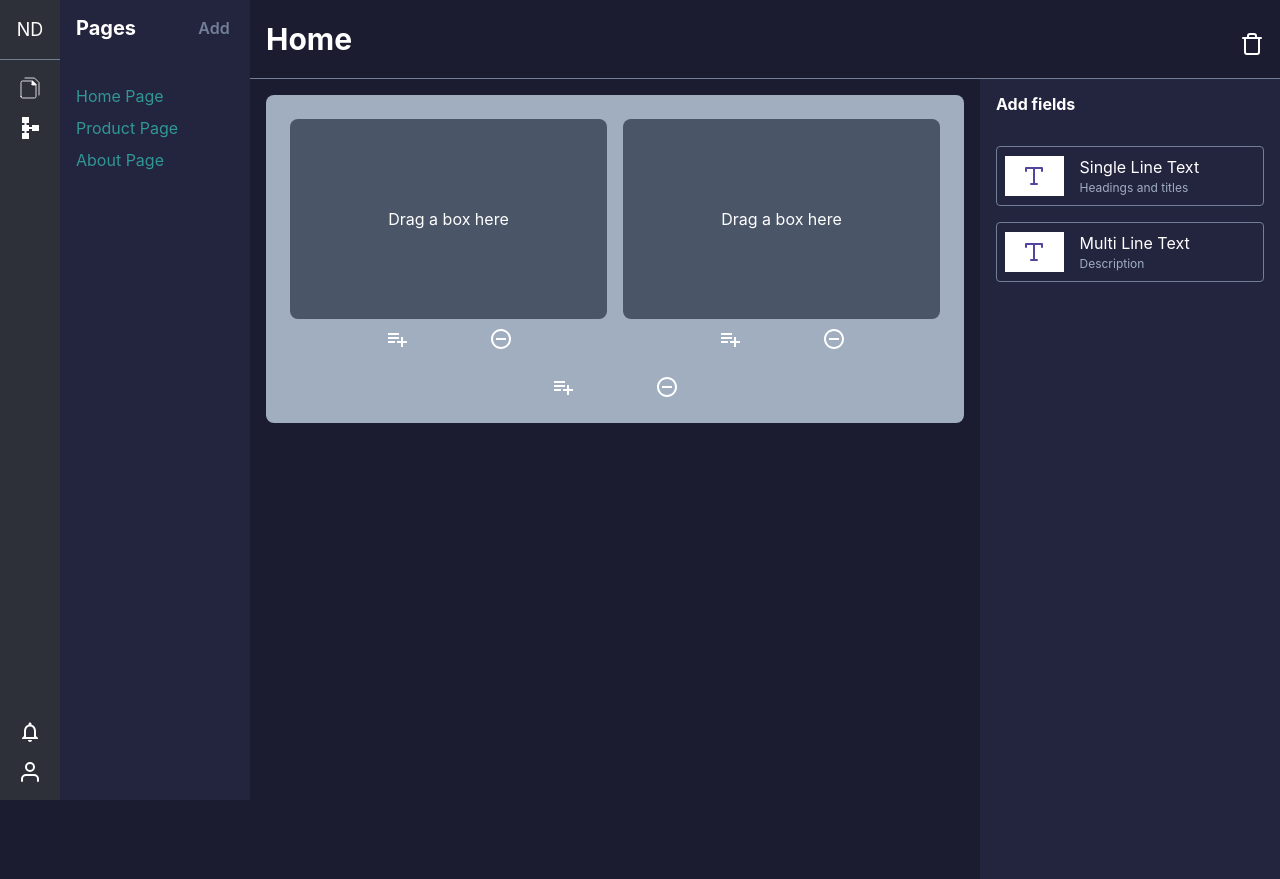
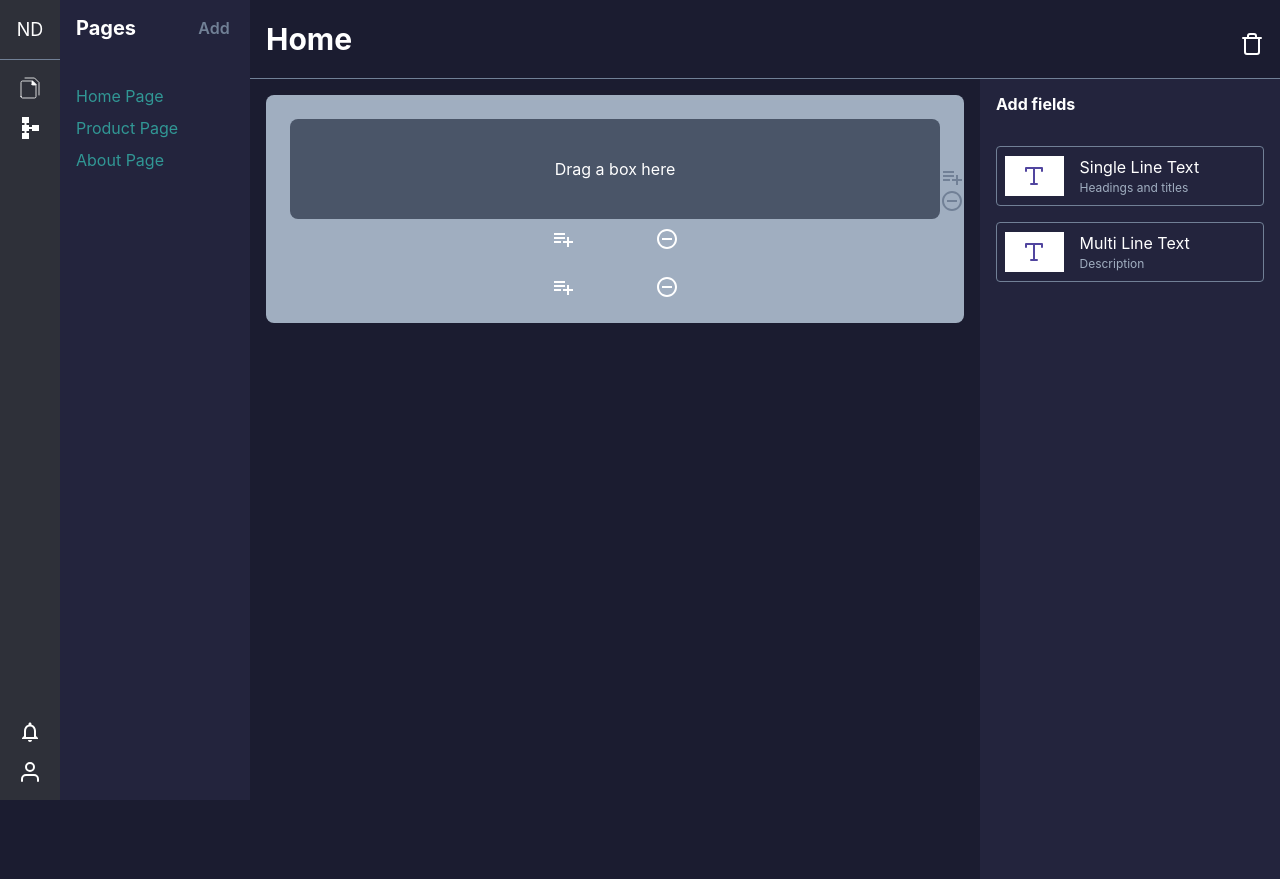
Before and after one commit to mbmohib/nudash, a React (Create React App) app: page / in a window 1280 px wide. Built offline with nearby package versions, Linux system fonts and the light colour scheme.

Commit message:
update handle section functionality using immer

```diff
--- a/src/components/DropZone.tsx
+++ b/src/components/DropZone.tsx
@@ -49,7 +49,7 @@ export default function DropZone({
     <div ref={drop} role={'DropZone'}>
       <Flex
         width="100%"
-        minHeight="200px"
+        minHeight="100px"
         bgColor={isActive ? 'gray.400' : 'gray.600'}
         justifyContent="center"
         alignItems="center"
--- a/src/screens/page.tsx
+++ b/src/screens/page.tsx
@@ -11,6 +11,7 @@ import {
   MdOutlinePlaylistAdd,
   MdOutlineRemoveCircleOutline,
 } from 'react-icons/md';
+import produce from 'immer';
 
 interface DraggableItem {
   id: string;
@@ -29,7 +30,7 @@ const initialRowState: DraggableItem = {
 
 export default function Page() {
   const [sections, setSections] = useState<Section[]>([
-    { id: 0, columns: [[initialRowState], [initialRowState]] },
+    { id: 0, columns: [[initialRowState]] },
   ]);
 
   const onFieldDrop = (type: FieldType, dropZoneId: string): void => {
@@ -46,18 +47,46 @@ export default function Page() {
 
   const handleSection = (type: RowActionType, id: number): void => {
     if (type === RowActionType.Add) {
-      const rowsCopy = [...sections];
       const position = id + 1;
 
-      rowsCopy.splice(position, 0, {
+      setSections(
+        produce(draft => {
+          draft.splice(position, 0, {
             id: sections.length,
             columns: [[{ ...initialRowState, id: nanoid() }]],
           });
-      setSections(rowsCopy);
+        }),
+      );
     }
 
     if (type === RowActionType.Delete) {
-      setSections(sections.filter(section => section.id !== id));
+      setSections(
+        produce(draft => {
+          return draft.filter(section => section.id !== id);
+        }),
+      );
+    }
+  };
+
+  const handleColumn = (
+    type: RowActionType,
+    sectionId: number,
+    columnId: number,
+  ): void => {
+    const sectionsCopy = [...sections];
+    const section = sectionsCopy.find(section => section.id === sectionId);
+    const totalColumns = section?.columns.length;
+
+    if (type === RowActionType.Add) {
+      if (totalColumns === 1) {
+        section?.columns.push([{ ...initialRowState, id: nanoid() }]);
+      }
+
+      sectionsCopy[sectionId] = section as Section;
+      setSections(sectionsCopy);
+    }
+
+    if (type === RowActionType.Delete) {
     }
   };
 
@@ -119,7 +148,8 @@ export default function Page() {
             >
               <Flex alignItems="center">
                 {section.columns.map((column, index) => (
-                  <Box width="100%" key={index} m="1">
+                  <Box width="100%" key={index} m="1" position="relative">
+                    <Box>
                       {column.map(row => (
                         <DropZone
                           id={row.id}
@@ -130,6 +160,46 @@ export default function Page() {
                           fieldType={row.fieldType}
                         />
                       ))}
+                    </Box>
+                    <Box
+                      position="absolute"
+                      right="-3"
+                      sx={{
+                        top: '50%',
+                        transform: 'translateY(-50%)',
+                      }}
+                    >
+                      <Flex flexDirection="column">
+                        <Button
+                          variant="link"
+                          onClick={() =>
+                            handleColumn(RowActionType.Add, section.id, index)
+                          }
+                        >
+                          <Icon
+                            as={MdOutlinePlaylistAdd}
+                            width="24px"
+                            height="24px"
+                          />
+                        </Button>
+                        <Button
+                          variant="link"
+                          onClick={() =>
+                            handleColumn(
+                              RowActionType.Delete,
+                              section.id,
+                              index,
+                            )
+                          }
+                        >
+                          <Icon
+                            as={MdOutlineRemoveCircleOutline}
+                            width="24px"
+                            height="24px"
+                          />
+                        </Button>
+                      </Flex>
+                    </Box>
                   </Box>
                 ))}
               </Flex>
```
Lines whose indentation alone changed are shown as unchanged.
